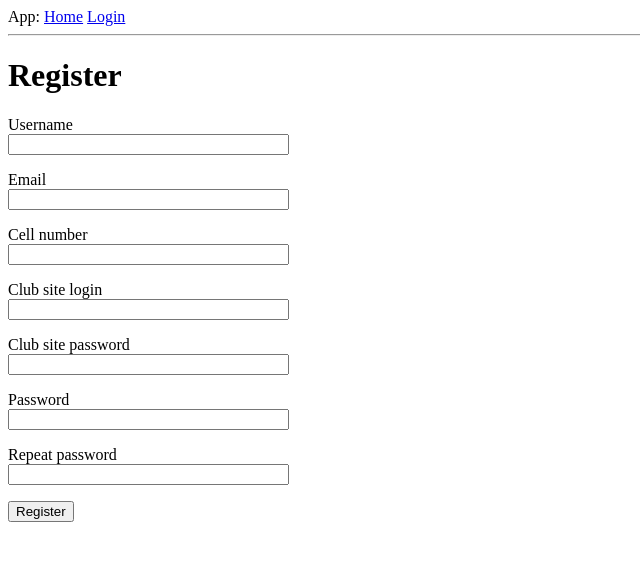
After one commit to mihalw28/fitness_app, a Flask app: page /register in a window 1280 px wide. The commit adds this page. Shown: the top 561 px of the page, without its empty margins (0-640 px from the left). Run offline with Flask 2, Linux system fonts and the light colour scheme.

Commit message:
Update app folder.
Mainly update templates, add register. Update forms, models, routes and db.

```diff
--- a/app/__init__.py
+++ b/app/__init__.py
@@ -2,10 +2,13 @@ from flask import Flask
 from config import Config
 from flask_sqlalchemy import SQLAlchemy
 from flask_migrate import Migrate
+from flask_login import LoginManager
 
 app = Flask(__name__)
 app.config.from_object(Config)
 db = SQLAlchemy(app)
 migrate = Migrate(app, db)
+login = LoginManager(app)
+login.login_view = 'login'
 
 from app import routes, models
--- a/app/forms.py
+++ b/app/forms.py
@@ -1,9 +1,42 @@
 from flask_wtf import FlaskForm
-from wtforms import StringField, PasswordField, BooleanField, SubmitField
-from wtforms.validators import DataRequired
+from wtforms import StringField, PasswordField, BooleanField, SubmitField, IntegerField
+from wtforms.validators import ValidationError, DataRequired, Email, EqualTo, Regexp
+from app.models import User
 
 class LoginForm(FlaskForm):
     username = StringField('Username', validators=[DataRequired()])
     password = PasswordField('Password', validators=[DataRequired()])
     remember_me = BooleanField('Remember Me')
     submit = SubmitField('Sign In')
+
+
+class RegistrationForm(FlaskForm):
+    username = StringField('Username', validators=[DataRequired()])
+    email = StringField('Email', validators=[DataRequired(), Email()])
+    cell_number = StringField('Cell number', validators=[DataRequired(), Regexp('^48[0-9]{9}$')])
+    club_site_login = StringField('Club site login', validators=[DataRequired(), Email()])
+    club_site_password = PasswordField('Club site password', validators=[DataRequired()])
+    password = PasswordField('Password', validators=[DataRequired()])
+    password2 = PasswordField('Repeat password',
+                              validators=[DataRequired(), EqualTo('password')])
+    submit = SubmitField('Register')
+
+    def validate_username(self, username):
+        user = User.query.filter_by(username=username.data).first()
+        if user is not None:
+            raise ValidationError('Please use a different username.')
+
+    def validate_email(self, email):
+        user = User.query.filter_by(email=email.data).first()
+        if user is not None:
+            raise ValidationError('Please use a different email adress.')
+
+    def validate_club_site_login(self, club_site_login):
+        user = User.query.filter_by(club_site_login=club_site_login.data).first()
+        if user is not None:
+            raise ValidationError('Please use a different club site login.')
+
+    def validate_cell_number(self, cell_number):
+        user = User.query.filter_by(cell_number=cell_number.data).first()
+        if user is not None:
+            raise ValidationError('Please use a different cell number.')
--- a/app/routes.py
+++ b/app/routes.py
@@ -1,18 +1,61 @@
-from flask import render_template, flash, redirect, url_for
-from app import app
-from app.forms import LoginForm
+from flask import render_template, flash, redirect, url_for, request
+from app import app, db
+from app.forms import LoginForm, RegistrationForm
+from flask_login import current_user, login_user, logout_user, login_required
+from app.models import User
+from werkzeug.urls import url_parse
 
 @app.route('/')
 @app.route('/index')
+@login_required
 def index():
-    user = {'username': 'Michal'}
-    return render_template('index.html', title='Home', user=user)
+    activities = [
+        {
+            'author': {'username': 'John'},
+            'pref_activity': 'bodypump'
+        },
+        {
+            'author': {'username': 'Susan'},
+            'pref_activity': 'joga'
+        }
+    ]
+    return render_template('index.html', title='Home Page', activities=activities)
 
 @app.route('/login', methods=['GET', 'POST'])
 def login():
+    if current_user.is_authenticated:
+        return redirect(url_for('index'))
     form = LoginForm()
     if form.validate_on_submit():
-        flash('Login requested for user {}, remember_me={}'.format(
-            form.username.data, form.remember_me.data))
+        user = User.query.filter_by(username=form.username.data).first()
+        if user is None or not user.check_password(form.password.data):
+            flash('Invalid username or password')
+            return redirect(url_for('login'))
+        login_user(user, remember=form.remember_me.data)
+        next_page = request.args.get('next')
+        if not next_page or url_parse(next_page).netloc != '': #security issues
+            next_page = url_for('index')
+        return redirect(next_page)
+    return render_template('login.html', title='Sign In', form=form)
+
+@app.route('/logout')
+def logout():
+    logout_user()
+    return redirect(url_for('index'))
+
+@app.route('/register', methods=['GET', 'POST'])
+def register():
+    if current_user.is_authenticated:
         return redirect(url_for('index'))
-    return render_template('login.html', title='Sign In', form=form)
+    form = RegistrationForm()
+    if form.validate_on_submit():
+        user = User(username=form.username.data, email=form.email.data,
+                    cell_number=form.cell_number.data,
+                    club_site_login=form.club_site_login.data,
+                    club_site_password=form.club_site_password.data)
+        user.set_password(form.password.data)
+        db.session.add(user)
+        db.session.commit()
+        flash('Congratulations, you are now a registered user!')
+        return redirect(url_for('login'))
+    return render_template('register.html', title='Register', form=form)
--- a/app/templates/base.html
+++ b/app/templates/base.html
@@ -10,7 +10,11 @@
         <div>
             App:
             <a href="{{ url_for('index') }}">Home</a>
+            {% if current_user.is_anonymous %}
             <a href="{{ url_for('login') }}">Login</a>
+            {% else %}
+            <a href="{{ url_for('logout') }}">Logout</a>
+            {% endif %}
         </div>
         <hr>
         {% with messages = get_flashed_messages() %}
--- a/app/templates/index.html
+++ b/app/templates/index.html
@@ -1,8 +1,8 @@
 {% extends "base.html" %}
 
 {% block content %}
-    <h1>Hi, {{ user.username }}!</h1>
-    {% for post in posts %}
-    <div><p>{{ post.author.username }} says: <b>{{ post.body }}</b></p></div>
+    <h1>Hi, {{ current_user.username }}!</h1>
+    {% for activity in activities %}
+    <div><p>{{ activity.author.username }} prefers: <b>{{ activity.pref_activity }}</b></p></div>
     {% endfor %}
 {% endblock %}
--- a/app/templates/login.html
+++ b/app/templates/login.html
@@ -20,5 +20,6 @@
         </p>
         <p>{{ form.remember_me() }} {{ form.remember_me.label }}</p>
         <p>{{ form.submit() }}</p>
+        <p>New User? <a href="{{ url_for('register') }}">Click to Register!</a></p>
     </form>
 {% endblock %}
--- /dev/null
+++ b/app/templates/register.html
@@ -0,0 +1,58 @@
+{% extends "base.html" %}
+
+{% block content %}
+    <h1>Register</h1>
+    <form action="" method="post">
+        {{ form.hidden_tag() }}
+        <p>
+            {{ form.username.label }}<br>
+            {{ form.username(size=32) }}<br>
+            {% for error in form.username.errors %}
+            <span style="color: red;">[{{ error }}]</span>
+            {% endfor %}
+        </p>
+        <p>
+            {{ form.email.label }}<br>
+            {{ form.email(size=32) }}<br>
+            {% for error in form.email.errors %}
+            <span style="color: red;">[{{ error }}]</span>
+            {% endfor %}
+        </p>
+        <p>
+            {{ form.cell_number.label }}<br>
+            {{ form.cell_number(size=32) }}<br>
+            {% for error in form.cell_number.errors %}
+            <span style="color: red;">[{{ error }}]</span>
+            {% endfor %}
+        </p>
+        <p>
+            {{ form.club_site_login.label }}<br>
+            {{ form.club_site_login(size=32) }}<br>
+            {% for error in form.club_site_login.errors %}
+            <span style="color: red;">[{{ error }}]</span>
+            {% endfor %}
+        </p>
+        <p>
+            {{ form.club_site_password.label }}<br>
+            {{ form.club_site_password(size=32) }}<br>
+            {% for error in form.club_site_password.errors %}
+            <span style="color: red;">[{{ error }}]</span>
+            {% endfor %}
+        </p>
+        <p>
+            {{ form.password.label }}<br>
+            {{ form.password(size=32) }}<br>
+            {% for error in form.password.errors %}
+            <span style="color: red;">[{{ error }}]</span>
+            {% endfor %}
+        </p>
+        <p>
+            {{ form.password2.label }}<br>
+            {{ form.password2(size=32) }}<br>
+            {% for error in form.password2.errors %}
+            <span style="color: red;">[{{ error }}]</span>
+            {% endfor %}
+        </p>
+        <p>{{ form.submit() }}</p>
+    </form>
+{% endblock %}
```
Also changed, not shown: app/models.py (+14 -2 lines), app.db, 1 other file.
